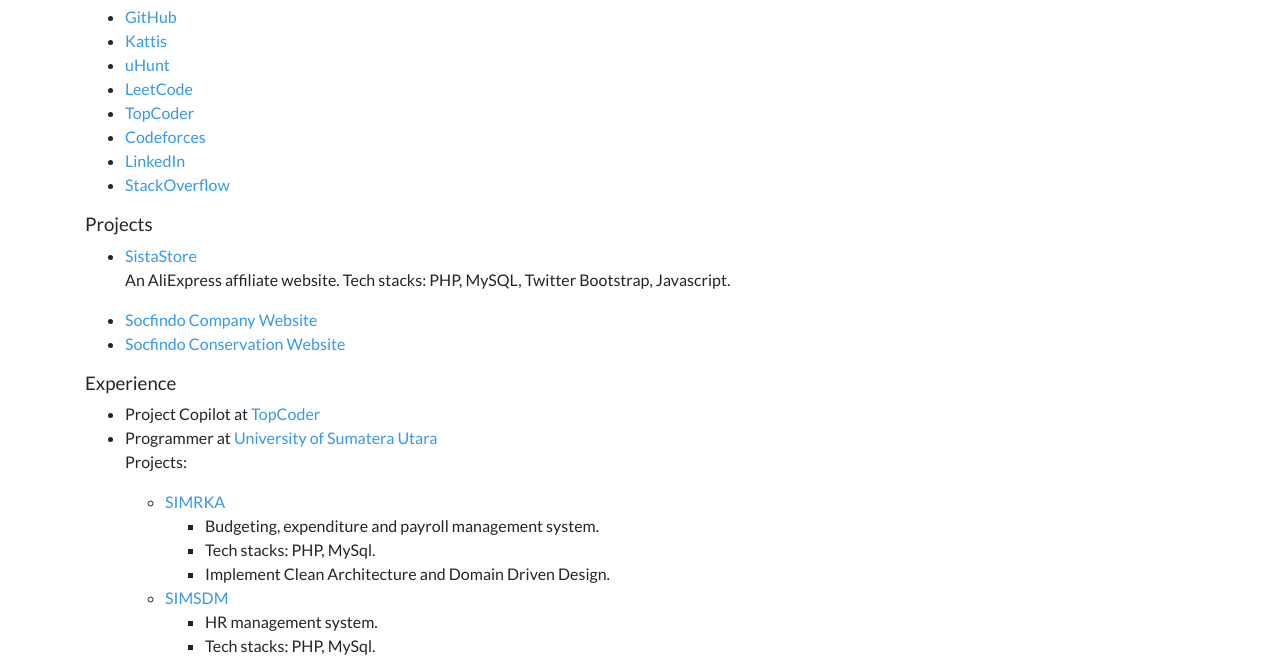
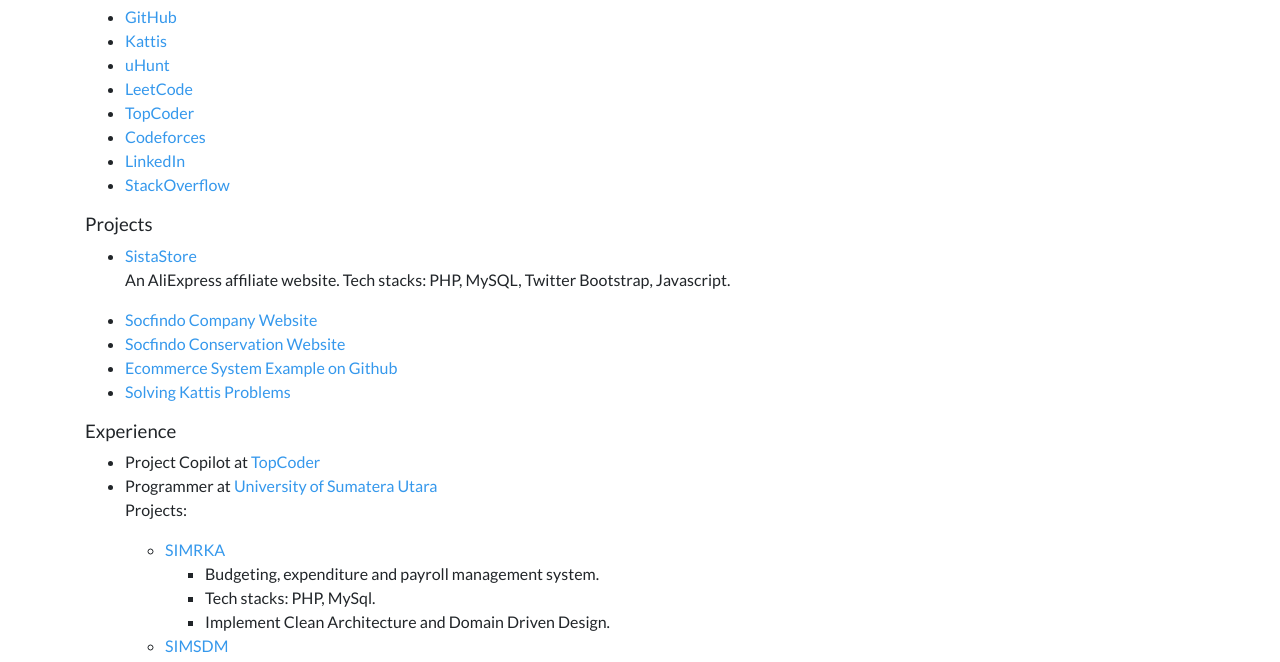
Before and after one commit to izharishaksa/izharishaksa.com, a plain HTML site: page internal/view/index.html in a window 1280 px wide. Shown: the part 137-799 px from the top of the page. Drawn offline with Linux system fonts and the light colour scheme.

Commit message:
Update index.html

```diff
--- a/internal/view/index.html
+++ b/internal/view/index.html
@@ -49,6 +49,10 @@
                 Company Website</a></li>
             <li><a target="_blank" rel="nofollow noreferer noopener"
                    href="https://www.socfindoconservation.co.id/">Socfindo Conservation Website</a></li>
+            <li><a target="_blank" rel="nofollow noreferer noopener"
+                   href="https://github.com/izharishaksa/ecommerce-system-example">Ecommerce System Example on Github</a></li>
+            <li><a target="_blank" rel="nofollow noreferer noopener"
+                   href="https://github.com/izharishaksa/kattis-solutions-golang">Solving Kattis Problems</a></li>
         </ul>
     </section>
     <section>
```
